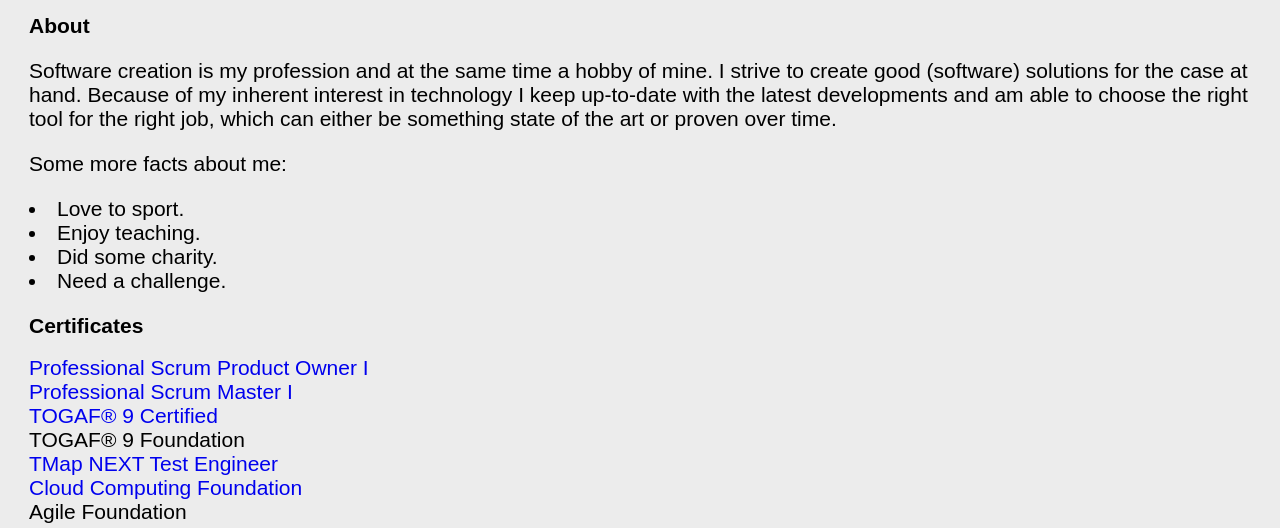
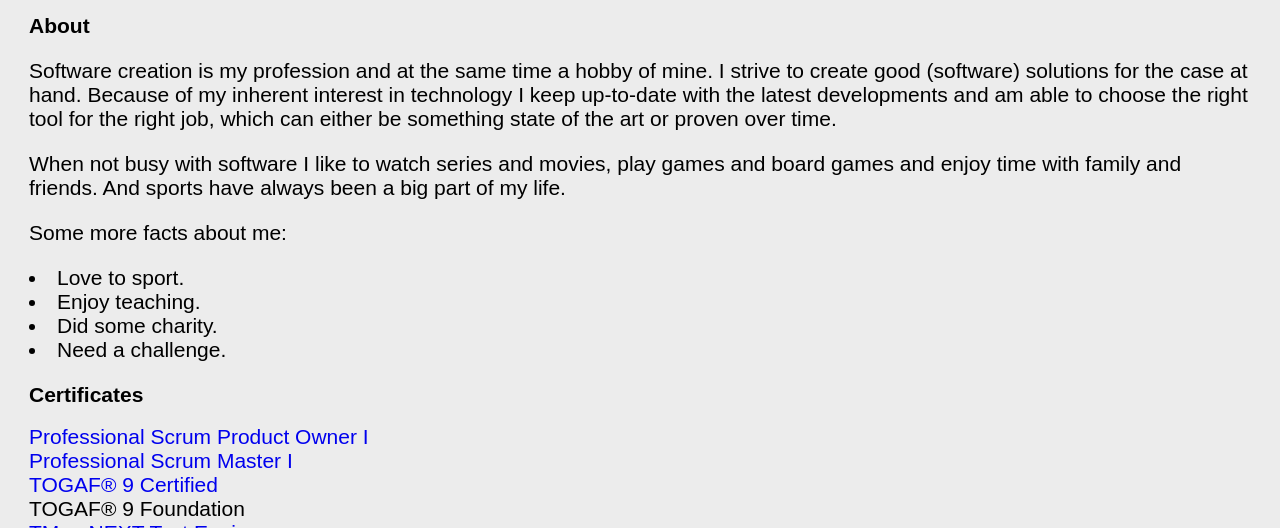
Before and after one commit to Devilly/Devilly.github.io, a plain HTML site: page index.html in a window 1280 px wide. Shown: the part 272-800 px from the top of the page. Drawn offline with Linux system fonts and the light colour scheme.

Commit message:
Improved description

```diff
--- a/index.html
+++ b/index.html
@@ -142,6 +142,7 @@
 <h2>About</h2>
 
 <p>Software creation is my profession and at the same time a hobby of mine. I strive to create good (software) solutions for the case at hand. Because of my inherent interest in technology I keep up-to-date with the latest developments and am able to choose the right tool for the right job, which can either be something state of the art or proven over time.</p>
+<p>When not busy with software I like to watch series and movies, play games and board games and enjoy time with family and friends. And sports have always been a big part of my life.</p>
 
 <p>Some more facts about me:</p>
 
```
Also changed, not shown: 3 other files.
